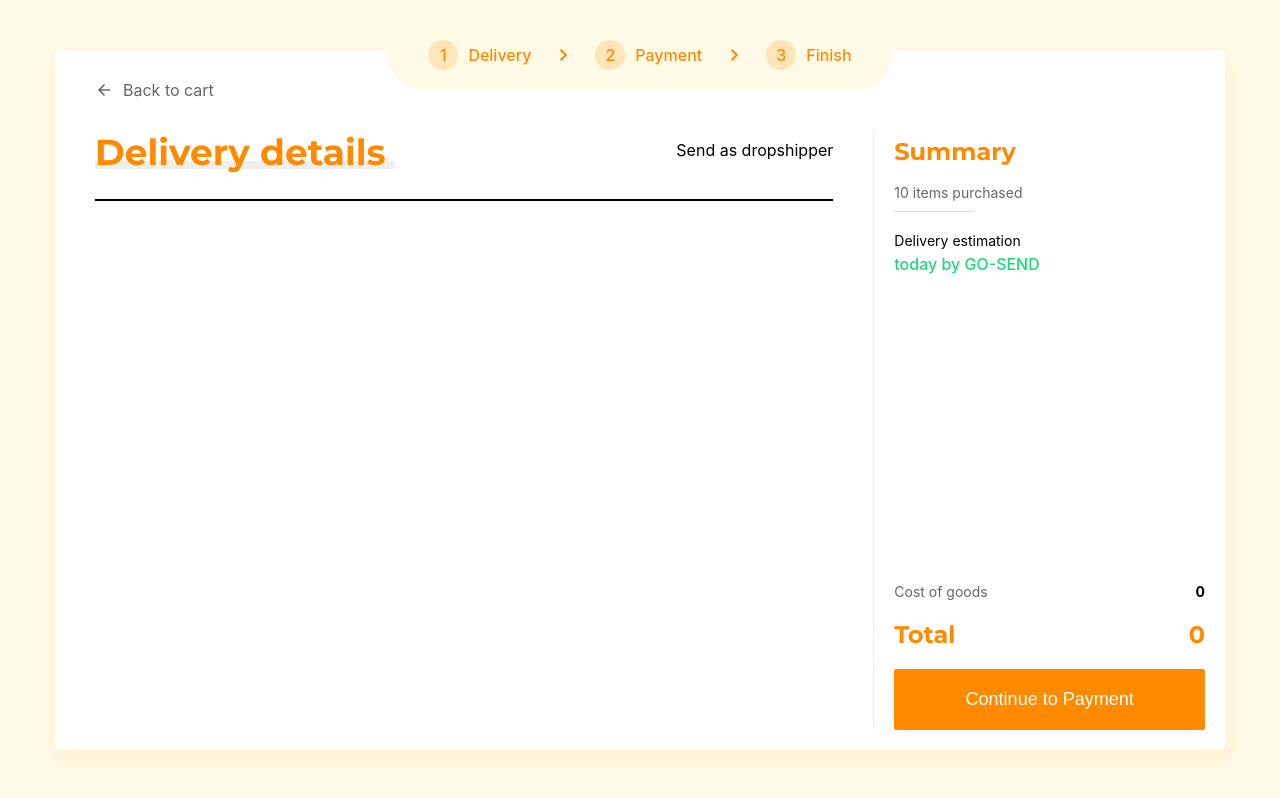
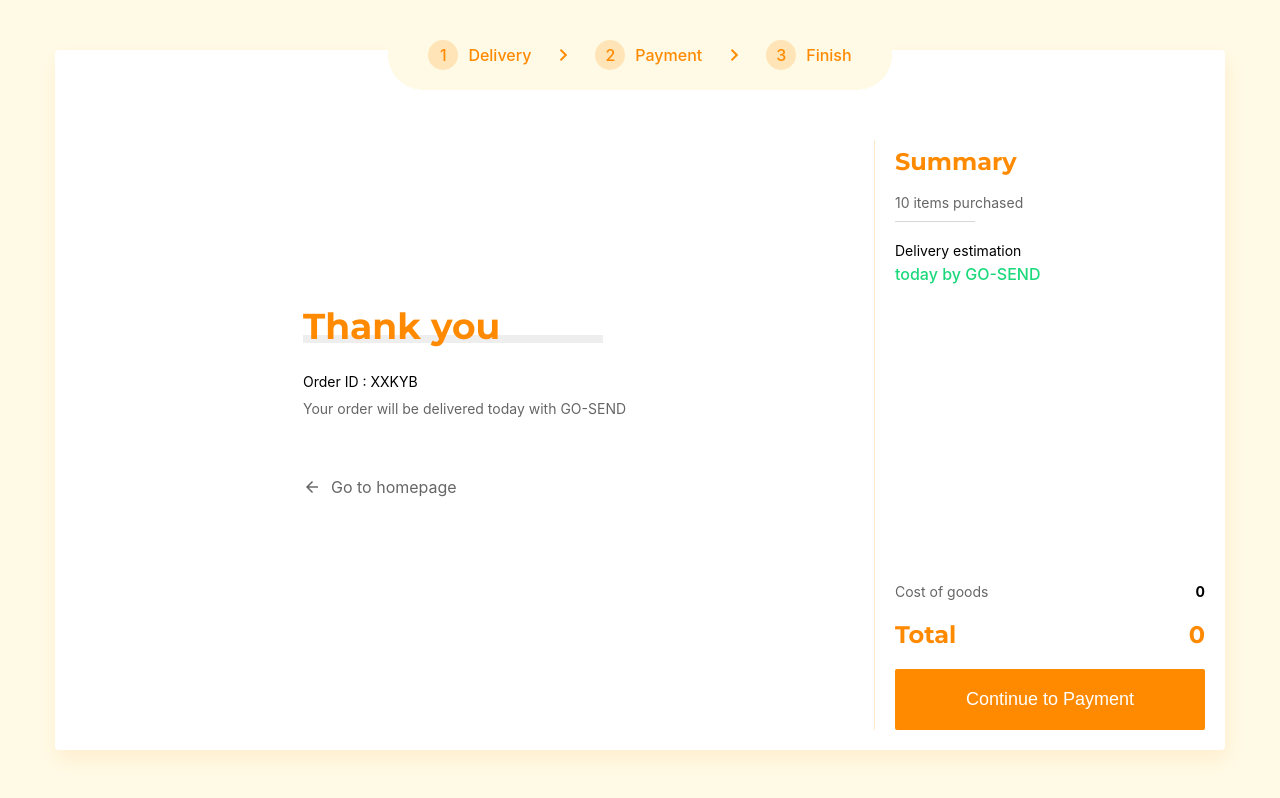
Before and after one commit to rasyidrmhd/Checkout-Simulation, a React (Create React App) app: page / in a window 1280 px wide. Built offline with nearby package versions, Linux system fonts and the light colour scheme.

Commit message:
added finish component

```diff
--- a/src/App.js
+++ b/src/App.js
@@ -2,6 +2,7 @@ import React from "react";
 import { Text, Box } from "./components";
 import Delivery from "./components/Delivery";
 import Divider from "./components/Divider";
+import Finish from "./components/Finish";
 import Icon from "./components/Icon";
 import Stepper from "./components/Stepper";
 import Summary from "./components/Summary";
@@ -10,18 +11,10 @@ function App() {
   return (
     <Box position="relative" backgroundColor="#fffae6" padding="50px 55px" minHeight="100vh" display="flex" justifyContent="center">
       <Stepper />
-      <Box backgroundColor="white" borderRadius="4px" boxShadow="2px 10px 20px rgba(255, 138, 0, 0.1)" width="100%" display="flex" flexDirection="column" gap="30px" padding="30px 0 0 0">
-        <Box display="flex" gap="10px" alignItems="center" cursor="pointer" width="fit-content" padding="0px 40px">
-          <Icon icon="arrow_back" weight="400" size="18px" opacity="60%" />
-          <Text weight="500" size="14px" opacity="60%">
-            Back to cart
-          </Text>
-        </Box>
-        <Box display="flex" height="100%">
-          <Delivery />
-          <Divider orientation="vertical" height="calc(100% - 20px)" thickness="1px" backgroundColor="#FF8A00" opacity="20%" />
-          <Summary />
-        </Box>
+      <Box backgroundColor="white" borderRadius="4px" boxShadow="2px 10px 20px rgba(255, 138, 0, 0.1)" width="100%" display="flex">
+        {/* <Delivery /> */}
+        <Finish />
+        <Summary />
       </Box>
     </Box>
   );
--- /dev/null
+++ b/src/components/BackNavigation.js
@@ -0,0 +1,16 @@
+import React from "react";
+import { Box, Text } from ".";
+import Icon from "./Icon";
+
+const BackNavigation = ({ children }) => {
+  return (
+    <Box display="flex" gap="10px" alignItems="center" cursor="pointer" width="fit-content">
+      <Icon icon="arrow_back" weight="400" size="18px" opacity="60%" />
+      <Text weight="500" size="14px" opacity="60%">
+        {children}
+      </Text>
+    </Box>
+  );
+};
+
+export default BackNavigation;
--- a/src/components/Delivery/index.js
+++ b/src/components/Delivery/index.js
@@ -1,10 +1,13 @@
 import React from "react";
 import { Box, Text } from "..";
+import BackNavigation from "../BackNavigation";
+import Icon from "../Icon";
 import StyledHeader from "../StyledHeader";
 
 const Delivery = () => {
   return (
-    <Box display="flex" flexDirection="column" gap="30px" height="100%" width="70%" padding="0 40px 20px">
+    <Box display="flex" flexDirection="column" gap="30px" height="100%" width="70%" padding="40px 40px 20px">
+      <BackNavigation>Back to cart</BackNavigation>
       <Box display="flex" alignItems="center" justifyContent="space-between">
         <StyledHeader>Delivery details</StyledHeader>
         <Text>Send as dropshipper</Text>
--- /dev/null
+++ b/src/components/Finish/index.js
@@ -0,0 +1,25 @@
+import React from "react";
+import { Box, Text } from "..";
+import BackNavigation from "../BackNavigation";
+import StyledHeader from "../StyledHeader";
+
+const Finish = () => {
+  return (
+    <Box display="flex" height="100%" width="70%" justifyContent="center" alignItems="center">
+      <Box display="flex" flexDirection="column" gap="60px">
+        <Box display="flex" flexDirection="column" gap="30px">
+          <StyledHeader>Thank you</StyledHeader>
+          <Box display="flex" flexDirection="column" gap="10px">
+            <Text fontSize="14px">Order ID : XXKYB</Text>
+            <Text fontSize="14px" opacity="60%">
+              Your order will be delivered today with GO-SEND
+            </Text>
+          </Box>
+        </Box>
+        <BackNavigation>Go to homepage</BackNavigation>
+      </Box>
+    </Box>
+  );
+};
+
+export default Finish;
--- a/src/components/Stepper.js
+++ b/src/components/Stepper.js
@@ -5,7 +5,7 @@ import Icon from "./Icon";
 const StepperGroup = ({ children, step, showArrow = true }) => {
   return (
     <Box display="flex" gap="20px" alignItems="center">
-      <Box display="flex" flexDirection="row" gap="10px" alignItems="center">
+      <Box display="flex" gap="10px" alignItems="center">
         <Box width="30px" height="30px" display="flex" backgroundColor="#FFE4B8" borderRadius="100%" alignItems="center" justifyContent="center">
           <Text fontSize="16px" fontWeight="500" color="#FF8A00">
             {step}
--- a/src/components/Summary/index.js
+++ b/src/components/Summary/index.js
@@ -1,11 +1,14 @@
 import React from "react";
 import { Box, Button, Text } from "..";
+import Divider from "../Divider";
 import DeliveryItem from "./DeliveryItem";
 import PriceItem from "./PriceItem";
 
 const Summary = () => {
   return (
-    <Box display="flex" flexDirection="column" height="100%" width="30%" padding="0 20px 20px" justifyContent="space-between">
+    <Box display="flex" height="100%" width="30%" padding="90px 0 0">
+      <Divider orientation="vertical" height="calc(100% - 20px)" thickness="1px" backgroundColor="#FF8A00" opacity="20%" />
+      <Box display="flex" flexDirection="column" height="100%" width="100%" padding="0 20px 20px" justifyContent="space-between">
         <Box display="flex" flexDirection="column" gap="10px">
           <Text fontSize="24px" color="#FF8A00" fontFamily="montserrat" fontWeight="700" lineHeight="44px">
             Summary
@@ -30,6 +33,7 @@ const Summary = () => {
           <Button block={true}>Continue to Payment</Button>
         </Box>
       </Box>
+    </Box>
   );
 };
 
```
Lines whose indentation alone changed are shown as unchanged.
